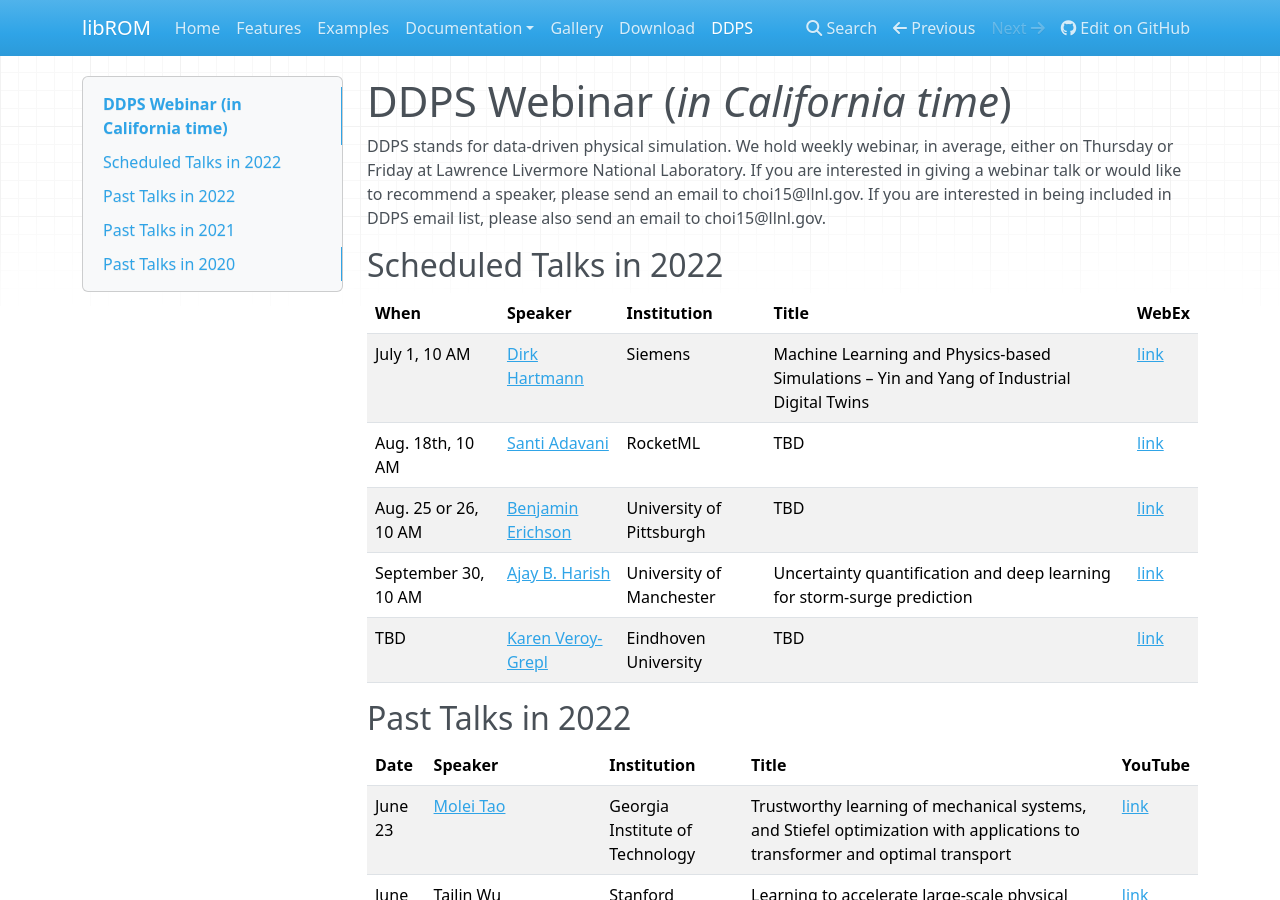
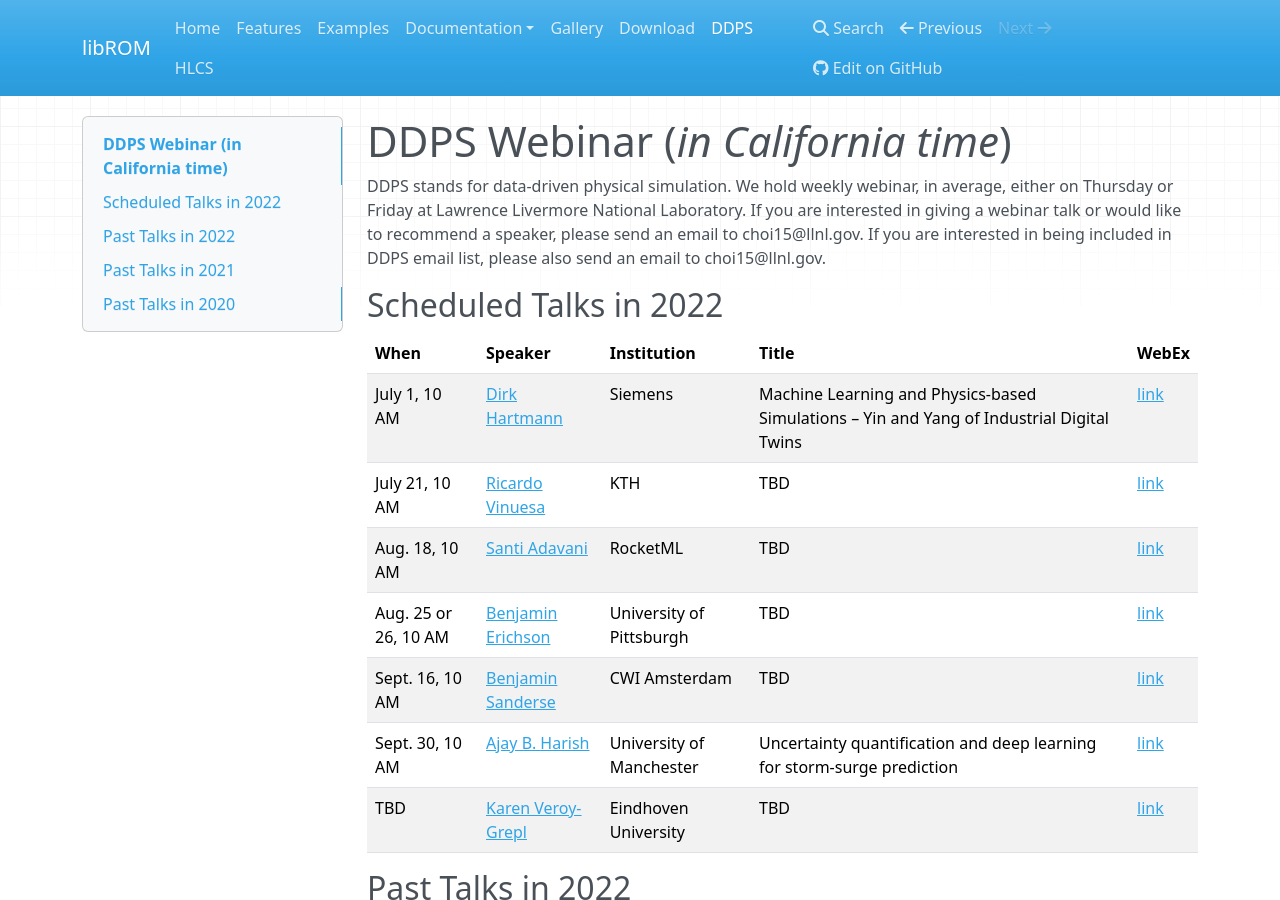
Before and after one commit to LLNL/romweb, an MkDocs documentation site: the page built from src/ddps.md, in a window 1280 px wide and 900 px high. Built offline with MkDocs 1.6.1, drawn with Linux system fonts in a browser that asks for light colours; nearby versions of some CDN libraries.

Commit message:
Created HLCS tab

```diff
--- a/mkdocs.yml
+++ b/mkdocs.yml
@@ -26,6 +26,7 @@ nav:
 - Gallery: gallery.md
 - Download: download.md
 - DDPS: ddps.md
+- HLCS: hlcs.md
 
 theme:
   name: mkdocs  # required. Can be anything as long as custom_dir is set correctly below
--- a/src/ddps.md
+++ b/src/ddps.md
@@ -12,9 +12,11 @@ DDPS stands for data-driven physical simulation. We hold weekly webinar, in aver
 When           | Speaker        |  Institution      | Title                         | WebEx
 -------------- | -------------- | ----------------- | ----------------------------- | -----
 July 1, 10 AM | [Dirk Hartmann](https://www.linkedin.com/in/dirkhartmann/?originalSubdomain=de) | Siemens | Machine Learning and Physics-based Simulations – Yin and Yang of Industrial Digital Twins | [link](https://llnlfed.webex.com/llnlfed/j.php?MTID=m06fb46b1eb30dff678c07284d924ef94)
-Aug. 18th, 10 AM | [Santi Adavani](https://www.rocketml.net) | RocketML | TBD | [link]()
+July 21, 10 AM | [Ricardo Vinuesa](https://www.vinuesalab.com) | KTH | TBD | [link]()
+Aug. 18, 10 AM | [Santi Adavani](https://www.rocketml.net) | RocketML | TBD | [link]()
 Aug. 25 or 26, 10 AM | [Benjamin Erichson](https://www.benerichson.com) | University of Pittsburgh | TBD | [link]()
-September 30, 10 AM | [Ajay B. Harish](https://www.research.manchester.ac.uk/portal/ajaybangalore.harish.html) | University of Manchester | Uncertainty quantification and deep learning for storm-surge prediction | [link](https://llnlfed.webex.com/llnlfed/j.php?MTID=mc99fc5cb13b59f5cb8bda5ddc75ab395)
+Sept. 16, 10 AM | [Benjamin Sanderse](https://www.thinkingslow.nl/wordpress/) | CWI Amsterdam | TBD | [link]()
+Sept. 30, 10 AM | [Ajay B. Harish](https://www.research.manchester.ac.uk/portal/ajaybangalore.harish.html) | University of Manchester | Uncertainty quantification and deep learning for storm-surge prediction | [link](https://llnlfed.webex.com/llnlfed/j.php?MTID=mc99fc5cb13b59f5cb8bda5ddc75ab395)
 TBD | [Karen Veroy-Grepl](https://www.tue.nl/en/research/researchers/karen-veroy-grepl/) | Eindhoven University | TBD | [link]()
 <!--- TBD   | [Suparno Bhattacharyya](https://sites.psu.edu/suparnob/) | Penn State U. | TBD | [link]() -->
 
```
